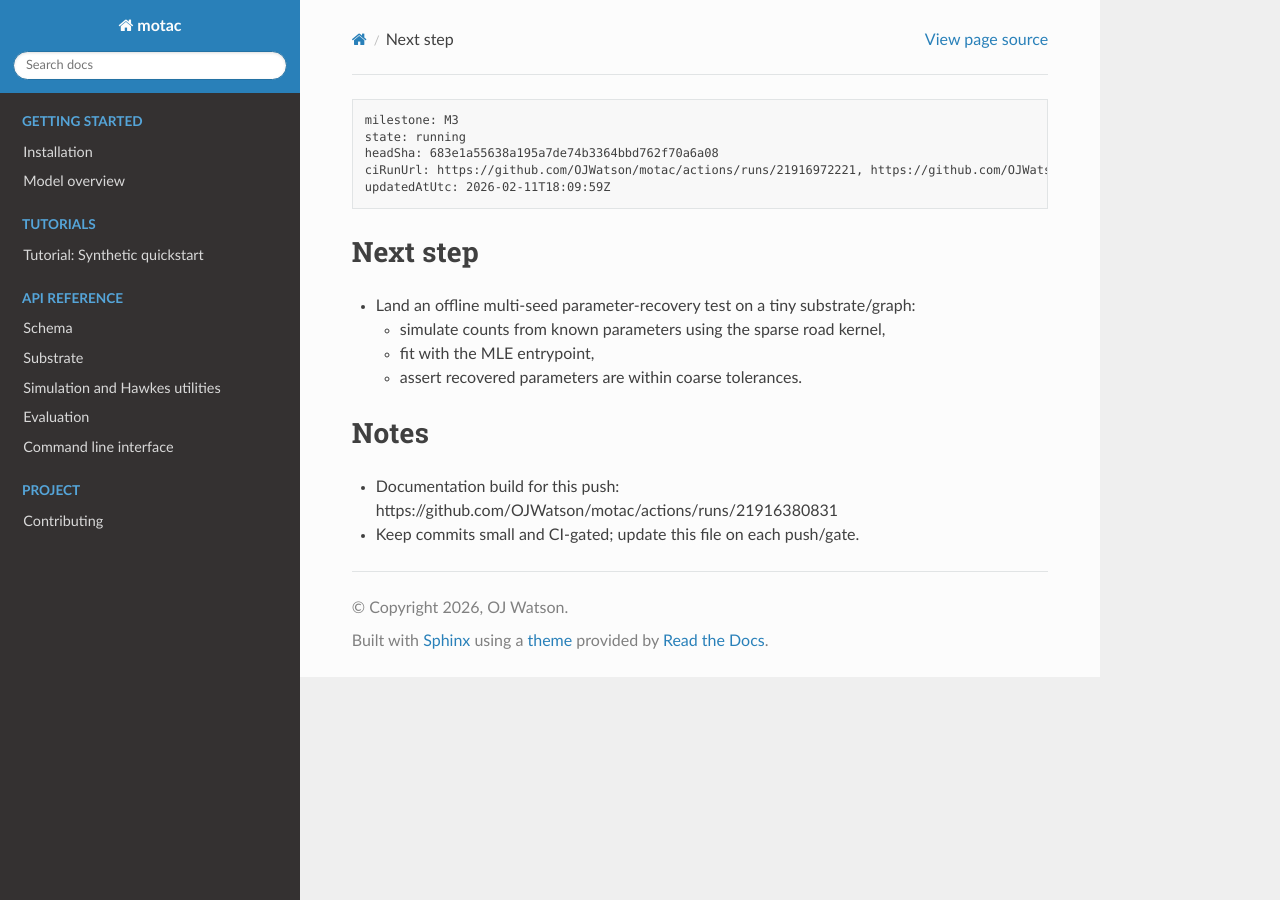
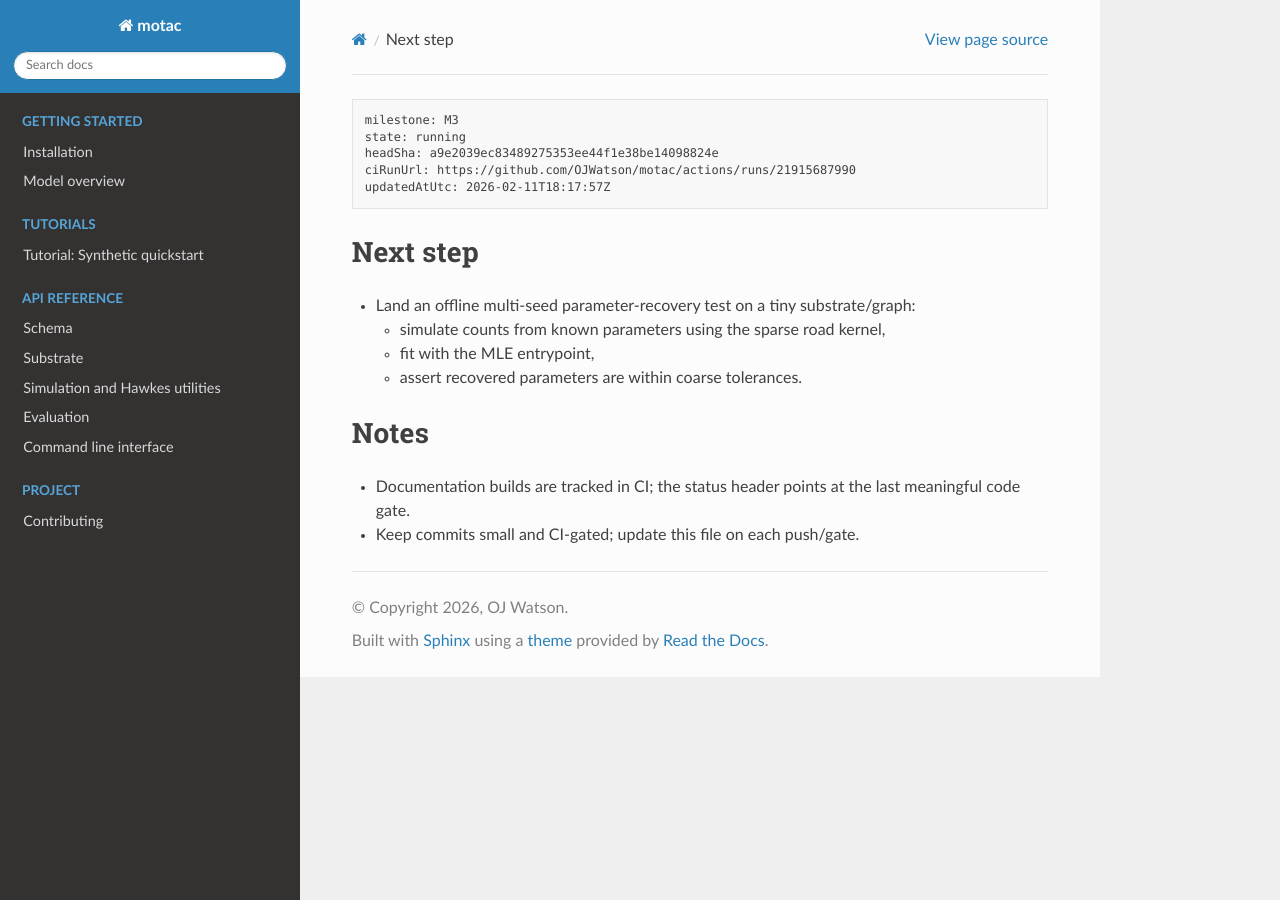
Before and after one commit to OJWatson/motac, a Sphinx documentation site: the page built from docs/STATUS.md, in a window 1280 px wide. Built offline with Sphinx 7.4.7 and the Read the Docs theme 3.1.0, drawn with Linux system fonts in a browser that asks for light colours.

Commit message:
Docs: align status headSha to last meaningful code gate

````diff
--- a/docs/STATUS.md
+++ b/docs/STATUS.md
@@ -1,9 +1,9 @@
 ```pm-status
 milestone: M3
 state: running
-headSha: 683e1a55638a195a7de74b3364bbd762f70a6a08
-ciRunUrl: https://github.com/OJWatson/motac/actions/runs/21916972221, https://github.com/OJWatson/motac/actions/runs/21916972228
-updatedAtUtc: 2026-02-11T18:09:59Z
+headSha: a9e2039ec83489275353ee44f1e38be14098824e
+ciRunUrl: https://github.com/OJWatson/motac/actions/runs/21915687990
+updatedAtUtc: 2026-02-11T18:17:57Z
 ```
 
 ## Next step
@@ -13,5 +13,5 @@ updatedAtUtc: 2026-02-11T18:09:59Z
   - assert recovered parameters are within coarse tolerances.
 
 ## Notes
-- Documentation build for this push: https://github.com/OJWatson/motac/actions/runs/21916380831
+- Documentation builds are tracked in CI; the status header points at the last meaningful code gate.
 - Keep commits small and CI-gated; update this file on each push/gate.
````
